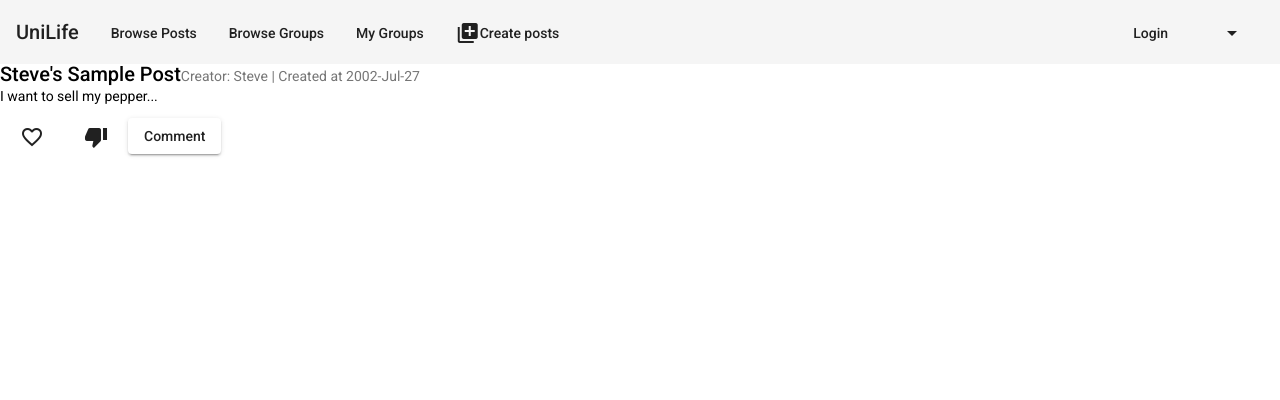
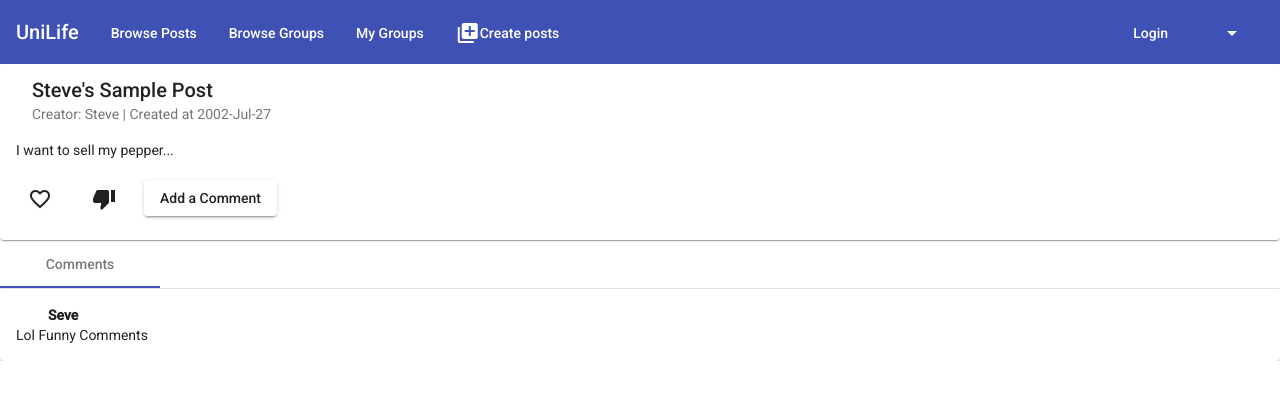
Before and after one commit to collSteve/UniLife-Angular-Frontend-Proj, an Angular app: page /post/1 in a window 1280 px wide. Shown: the top 400 px of the page. Built offline with nearby package versions, Linux system fonts and the light colour scheme; no server answers.

Commit message:
implemented comments display in individual post page and established communicate to backend

```diff
--- a/src/app/app.module.ts
+++ b/src/app/app.module.ts
@@ -14,6 +14,8 @@ import {MatToolbarModule} from '@angular/material/toolbar';
 import {MatMenuModule} from '@angular/material/menu';
 import {MatSelectModule} from '@angular/material/select';
 import {MatSlideToggleModule} from '@angular/material/slide-toggle';
+import {MatDividerModule} from '@angular/material/divider';
+import {MatTabsModule} from '@angular/material/tabs';
 
 import { TestCompComponent } from './test-comp/test-comp.component';
 import { PostsPageComponent } from './posts-page/posts-page.component';
@@ -42,7 +44,9 @@ import { IndividualPostPageComponent } from './individual-post-page/individual-p
     AppRoutingModule,
     MatMenuModule,
     MatSelectModule,
-    MatSlideToggleModule
+    MatSlideToggleModule,
+    MatDividerModule,
+    MatTabsModule
   ],
   providers: [],
   bootstrap: [AppComponent]
--- a/src/app/header-navbar/header-navbar.component.html
+++ b/src/app/header-navbar/header-navbar.component.html
@@ -1,4 +1,4 @@
-<mat-toolbar color="basic">
+<mat-toolbar color="primary">
   <div id="nav-main-links-container">
     <button mat-icon-button color="basic" routerLink="/"
         class="navigation-btn">
--- a/src/app/individual-post-page/individual-post-page.component.html
+++ b/src/app/individual-post-page/individual-post-page.component.html
@@ -1,6 +1,9 @@
+<mat-card>
+
   <mat-card-header>
     <mat-card-title>{{myPost.title}}</mat-card-title>
-  <mat-card-subtitle>Creator: {{myPost.creatorName}} | Created at {{datepipe.transform(myPost.createdDate,'YYYY-MMM-dd')}}</mat-card-subtitle>
+    <mat-card-subtitle>Creator: {{myPost.creatorName}} | Created at
+      {{datepipe.transform(myPost.createdDate,'YYYY-MMM-dd')}}</mat-card-subtitle>
   </mat-card-header>
   <mat-card-content>
     <p>
@@ -32,6 +35,22 @@
         </button>
       </ng-template>
 
-    <button mat-raised-button>Comment</button>
+      <button mat-raised-button>Add a Comment</button>
     </mat-card-actions>
   </mat-card-content>
+</mat-card>
+
+<mat-tab-group dynamicHeight>
+  <mat-tab label="Comments">
+    <div class="tap-container">
+      <mat-card *ngFor="let comment of comments">
+        <mat-card-header style="font-weight: bolder;">
+          {{comment.creatorName}}
+        </mat-card-header>
+        <mat-card-content>
+          {{comment.commentBody}}
+        </mat-card-content>
+      </mat-card>
+    </div>
+  </mat-tab>
+</mat-tab-group>
--- a/src/app/individual-post-page/individual-post-page.component.ts
+++ b/src/app/individual-post-page/individual-post-page.component.ts
@@ -1,6 +1,6 @@
 import { Component, OnInit } from '@angular/core';
 import { DatePipe } from '@angular/common'; // format date
-import { UIPost } from '../models/post-models';
+import { CommentModel, UIPost } from '../models/post-models';
 import { PostModel, UserPostInfo } from '../models/post-models';
 import { ActivatedRoute, Params } from '@angular/router';
 import { PostService } from '../services/post-service.service';
@@ -19,6 +19,9 @@ export class IndividualPostPageComponent implements OnInit {
   thum_nail_img: "https://www.spicejungle.com/wp/files/2016/10/where-does-black-pepper-come-from.jpg", creatorAid:1001
   };
 
+  comments: CommentModel[] = [
+    {cid:123, pid: 2132, commentBody: "Lol Funny Comments", creatorName:"Seve", creatorUid:1231}
+  ]
   constructor(private postsService: PostService, private route: ActivatedRoute) { }
 
   pid:number = -999;
@@ -29,6 +32,7 @@ export class IndividualPostPageComponent implements OnInit {
     });
 
     this.getPostandUpdateDisplay(this.pid);
+    this.getCommentsanUpdateDisplay(this.pid);
   }
 
   getPostandUpdateDisplay(pid: number) {
@@ -37,6 +41,17 @@ export class IndividualPostPageComponent implements OnInit {
 
   updatePostDisplay(post: PostModel) {
     this.myPost = {...post, likedByMe: false, dislikedByMe: false};
+  }
+
+  getCommentsanUpdateDisplay(pid:number) {
+    this.postsService.getCommentsByPid(pid, (comments)=>this.updateCommentsDisplay(comments));
+  }
+
+  updateCommentsDisplay(comments: CommentModel[]) {
+    this.comments = [];
+    comments.forEach((comment:CommentModel)=>{
+      this.comments.push({...comment});
+    });
   }
 
 
--- a/src/app/posts-page/posts-page.component.html
+++ b/src/app/posts-page/posts-page.component.html
@@ -1,3 +1,9 @@
+<mat-toolbar color="basic" style="display: flex; flex-direction: row; justify-content : flex-end;">
+  <button mat-raised-button routerLink="/" class="navigation-btn" >
+    <mat-icon>library_add</mat-icon>
+    <span>Create posts</span>
+  </button>
+</mat-toolbar>
 
 <div id="page" style="display: flex; flex-direction: row; justify-content: space-between;">
   <div id="filter-panel" style="width: 25%;">
@@ -78,6 +84,4 @@
 
     </mat-card>
   </div>
-
-
 </div>
--- a/src/app/posts-page/posts-page.component.ts
+++ b/src/app/posts-page/posts-page.component.ts
@@ -55,7 +55,7 @@ export class PostsPageComponent implements OnInit {
     this.Posts = [];
     posts.forEach((post:PostModel)=>{
       this.Posts.push({...post, likedByMe: false,dislikedByMe: false});
-    })
+    });
   }
 
   onClickLike(post: PostModel&UserPostInfo) {
--- a/src/app/services/post-service.service.ts
+++ b/src/app/services/post-service.service.ts
@@ -1,6 +1,6 @@
 import { Injectable } from '@angular/core';
 import { HttpClient } from '@angular/common/http';
-import { PostOrderByValue, PostModel, PostType } from '../models/post-models';
+import { PostOrderByValue, PostModel, PostType, CommentModel } from '../models/post-models';
 import { environment } from 'src/environments/environment';
 
 @Injectable({
@@ -25,4 +25,12 @@ export class PostService {
       callback(JSON.parse(JSON.stringify(posts)));
     });
   }
+
+  getCommentsByPid(pid: number, callback:(arg1:CommentModel[])=>void) {
+    let apiURL = `${environment.server_base_URL}/api/posts/comments/${pid}`;
+    this.httpClient.get<CommentModel[]>(apiURL)
+    .subscribe((comments)=>{
+      callback(JSON.parse(JSON.stringify(comments)));
+    });
+  }
 }
```
Also changed, not shown: src/app/models/post-models.ts (+8 -0 lines). Lines whose indentation alone changed are shown as unchanged.
